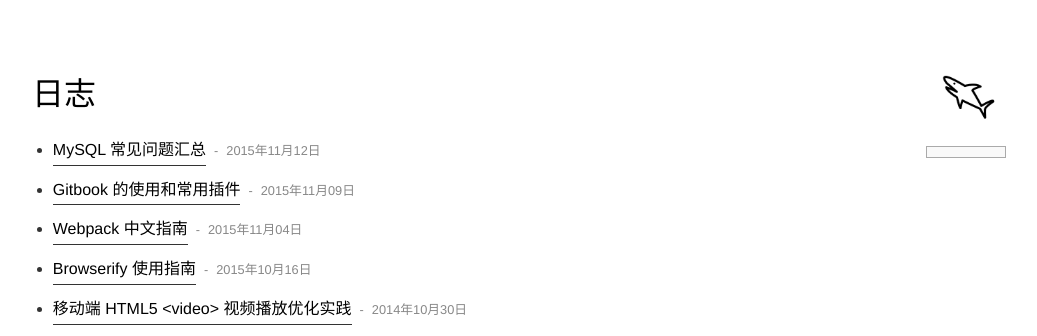
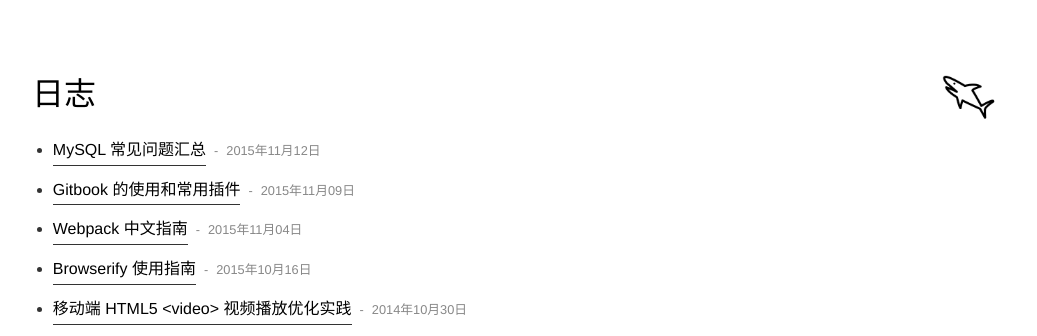
Before and after one commit to bigwhiteshark/bigwhiteshark.github.com, a Jekyll site: the page built from index.html, in a window 1280 px wide. Shown: the top 336 px of the page, without its empty margins (224-1261 px from the left). Built offline with Jekyll 4.4.1, drawn with Linux system fonts in a browser that asks for light colours; Markdown is read by kramdown in place of the engine named in the settings; comment, search, counter and statistics services are not loaded.

Commit message:
first commit

```diff
--- a/_config.yml
+++ b/_config.yml
@@ -54,7 +54,6 @@
     - lax_spacing
     - fenced_code_blocks
     - tables
-    - with_toc_data
 
 comments :
      provider : duoshuo
--- a/_includes/head.html
+++ b/_includes/head.html
@@ -6,7 +6,7 @@
     <title>{% if page.title %}{{ page.title }} - {{site.name}}{% else %}{{ site.title }}{% endif %}</title>
     <meta name="description" content="{% if page.excerpt %}{{ page.excerpt | strip_html | strip_newlines | truncate: 160 }}{% else %}{{ site.description }}{% endif %}">
     <meta name="p:domain_verify" content="c9169f42fcb3389e29678152cfad50e0"/>
-    <link rel="stylesheet" href="{{ "/css/main.css" | prepend: site.baseurl }}">
+    <link rel="stylesheet" href="{{ "/assets/css/main.css" | prepend: site.baseurl }}">
     <link rel="canonical" href="{{ page.url | replace:'index.html','' | prepend: site.baseurl | prepend: site.url }}">
     {% if site.google_plus %}<link rel="author" href="https://plus.google.com/{{ site.google_plus }}" />{% endif %}
     {% feed_meta %}
--- a/_includes/header.html
+++ b/_includes/header.html
@@ -5,5 +5,4 @@
     <li><a href="/">返回首页</a></li>
     {% endif %}
   </ul>
-  <div id="toc" class="toc"></div>
 </aside>
--- /dev/null
+++ b/assets/css/main.scss
@@ -0,0 +1,12 @@
+---
+# Only the main Sass file needs front matter (the dashes are enough)
+---
+@charset "utf-8";
+
+
+// Import partials from `sass_dir` (defaults to `_sass`)
+@import
+        "typo",
+        "base",
+        "prism"
+;
```
